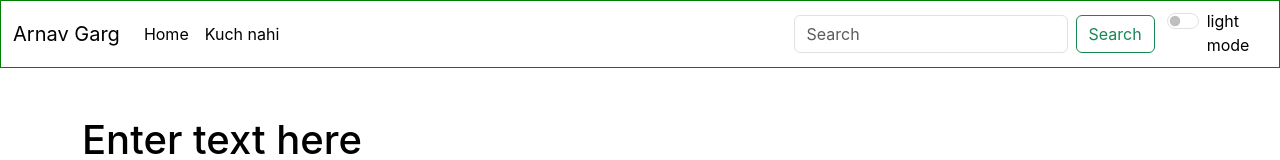
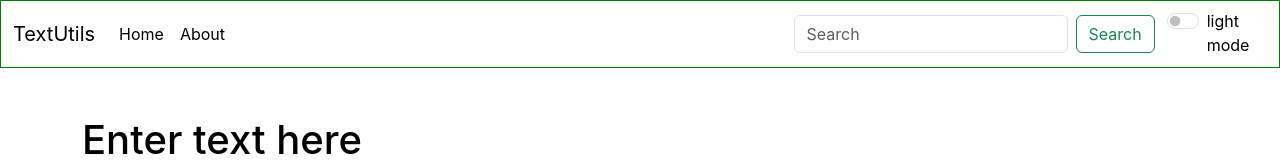
Before and after one commit to Arnavgarg68/first-react-app-Textutils-, a React (Create React App) app: page / in a window 1280 px wide. Shown: the top 160 px of the page. Built offline with nearby package versions, Linux system fonts and the light colour scheme.

Commit message:
fixed navbar title and about

```diff
--- a/src/App.js
+++ b/src/App.js
@@ -29,7 +29,7 @@ function App() {
     <>
         <Router>
 
-            <Navbar title="Arnav Garg" mode={mode} togglemode={togglemode} />
+            <Navbar title="TextUtils" mode={mode} togglemode={togglemode} aboutText="About" />
             <div className="container my-5">
           <Routes>
             <Route exact path='/' element={<TextForm heading="Enter text here" mode={mode} />}/>
```
